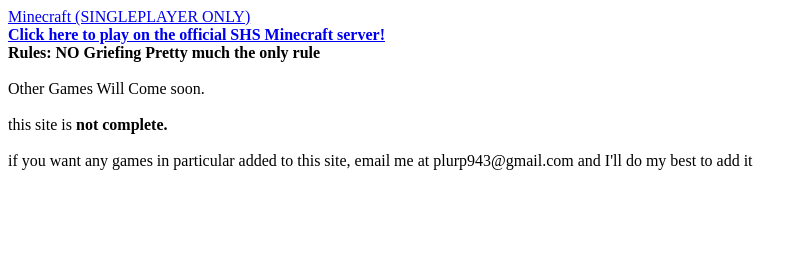
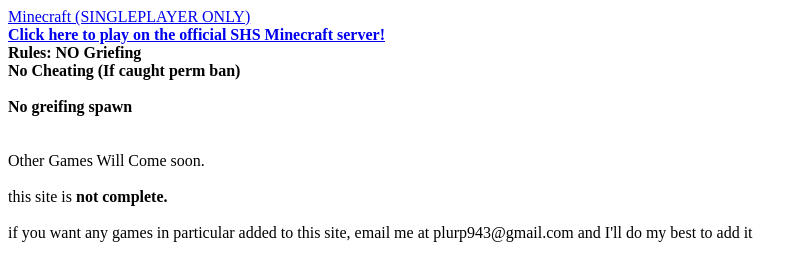
Before and after one commit to 401128/np401128.github.io, a plain HTML site: page index.html in a window 1280 px wide. Shown: the whole page, without its empty margins (0-808 px from the left). Drawn offline with Linux system fonts and the light colour scheme.

Commit message:
Update index.html

```diff
--- a/index.html
+++ b/index.html
@@ -2,10 +2,11 @@
 	<title>
 		Microsoft Word
 	</title>
-	<header>
+	<div><header>
 		<a href="https://baconmaniagd.github.io/shsminecraft/ohio.html">Minecraft (SINGLEPLAYER ONLY)</a>
 	</header>
-	<b>
+
+	<div><b>
 		<a href="https://animated-space-yodel-5wjjxx5qjwg3v4p4-8081.app.github.dev/">Click here to play on the official SHS Minecraft server!</a>
 
 	</b>
@@ -13,7 +14,8 @@
 		<br>
 			<b>Rules: </b>
 			<b>NO Griefing</b>
-			<b>Pretty much the only rule</b>
+			<br><b>No Cheating (If caught perm ban)</b></br>
+			<br><b>No greifing spawn</b></br>
 		</br>
 		<br>
 			Other Games Will Come soon.
```
